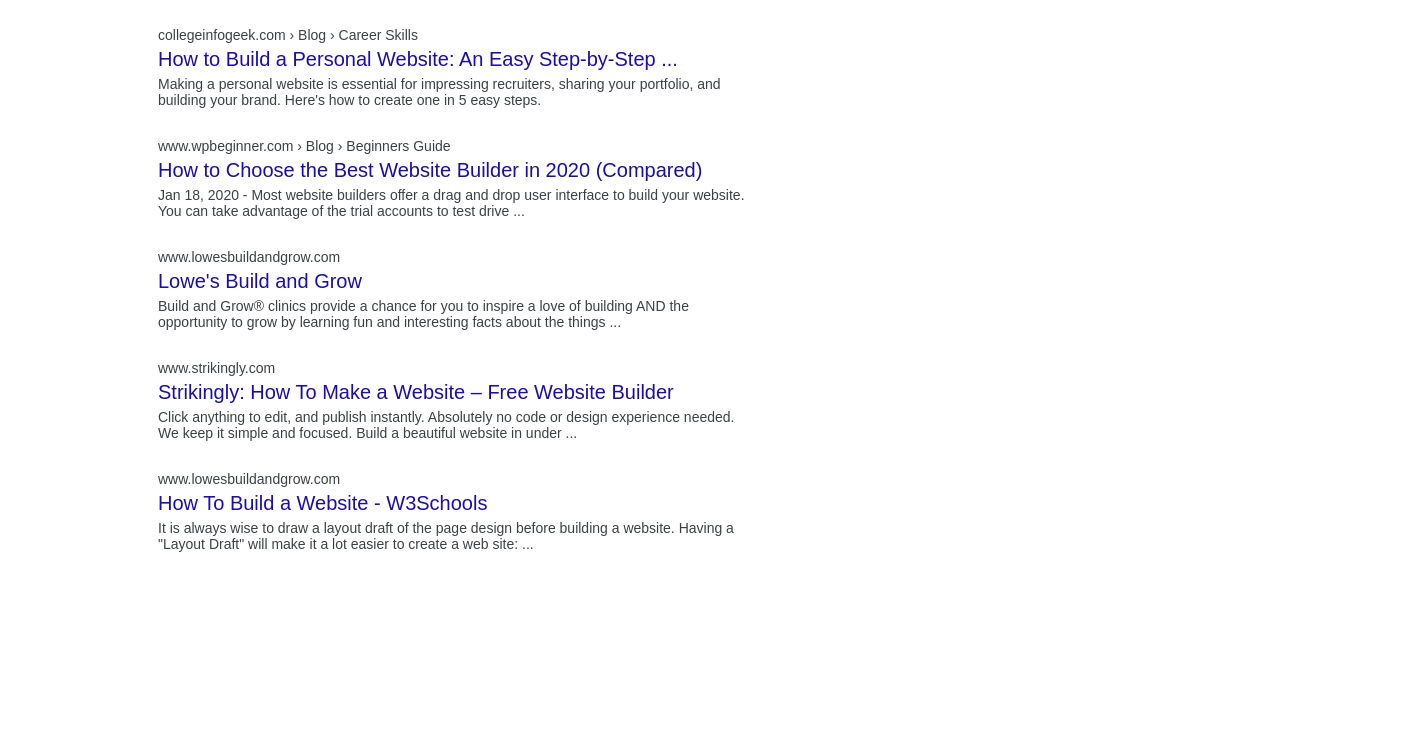
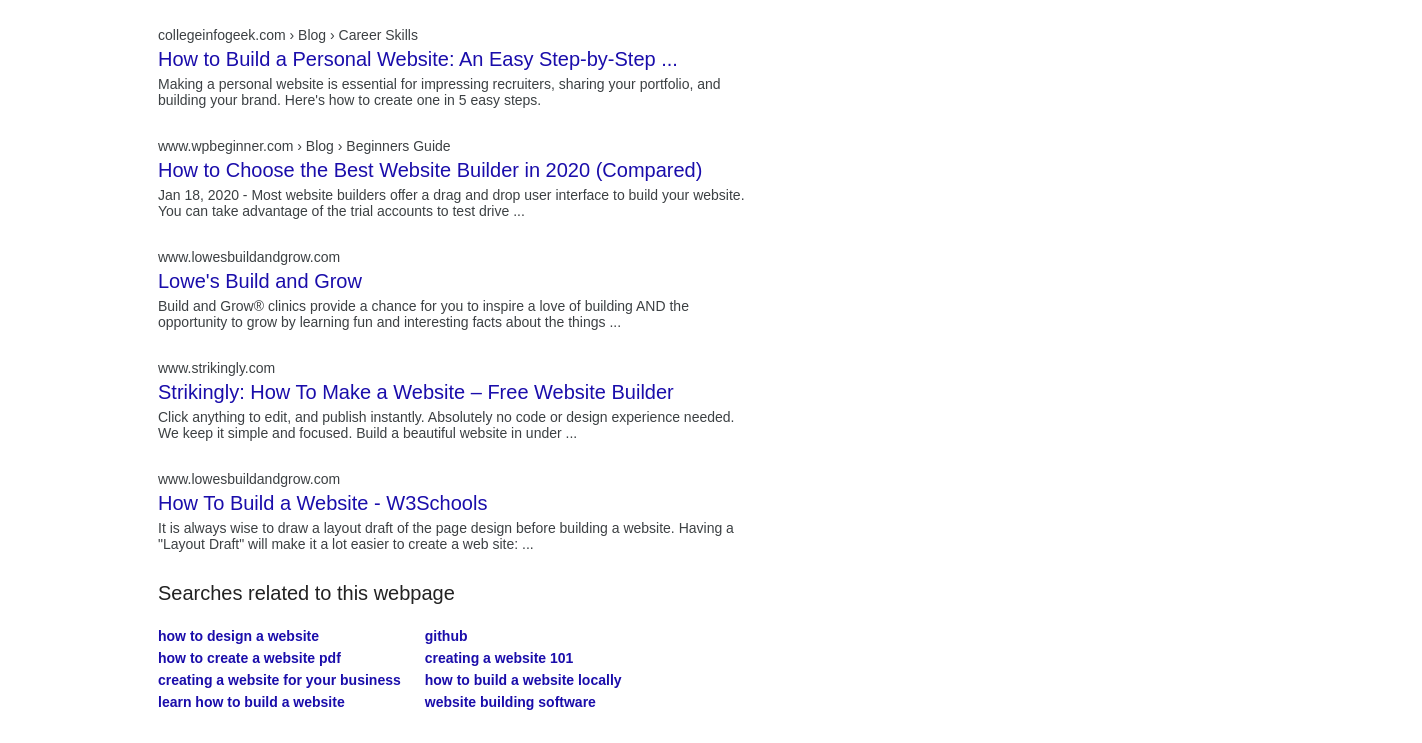
Before and after one commit to stefank-29/google-search-page, a plain HTML site: page index.html in a window 1280 px wide. Shown: the part 1652-2395 px from the top of the page, 1422 px wide, since content can reach past the window. Before the commit the page ends 2234 px from the top, so only its background shows below. Drawn offline with Linux system fonts and the light colour scheme.

Commit message:
Related searches box done

```diff
--- a/index.html
+++ b/index.html
@@ -201,6 +201,26 @@
                   will make it a lot easier to create a web site: ...
             </div>
         </div>
+            <div class="related">
+                <h3>Searches related to this webpage</h3>
+                <div class="col">
+                    <a href="#">how to design a website</a>
+                    <a href="#">how to create a website pdf</a>
+                    <a href="#">creating a website for your business</a>
+                    <a href="#">learn how to build a website</a>
+                </div>
+
+                <div class="col">
+                    <a href="#">github</a>
+                    <a href="#">creating a website 101</a>
+                    <a href="#">how to build a website locally</a>
+                    <a href="#">website building software   </a>
+                </div>
+
+
+
+
+            </div>
 
 
 
--- a/style.css
+++ b/style.css
@@ -153,7 +153,7 @@
 
 }
 
-h3{
+.site h3{
     color: #1A0DAB;
     font-size: 20px;
     font-family: Arial, sans-serif;
@@ -207,3 +207,43 @@ h3{
     border-top: 1px solid #dfe1e5;
 
 }
+
+/*------related searches------------*/
+
+.related{
+    display: block;
+    position: relative;
+    left: 150px;
+    margin: 30px 0px;
+    border: 0;
+
+}
+.related h3{
+    color: #222222;
+    font-size: 20px;
+    font-family: Arial, sans-serif;
+    font-weight: 400;
+
+}
+
+.related .col{
+    display: inline-block;
+    line-height: 22px;
+    font-size: 14px;
+    font-family: Arial, sans-serif;
+    font-weight: bold;
+    width: auto;
+    margin-right: 20px;
+
+}
+.related a{
+    display: block;
+    text-decoration: none;
+    color: #1a0dab !important;
+}
+.related a:hover{
+    text-decoration: underline;
+}
+.related a:visited{
+   color: #609;
+}
```
